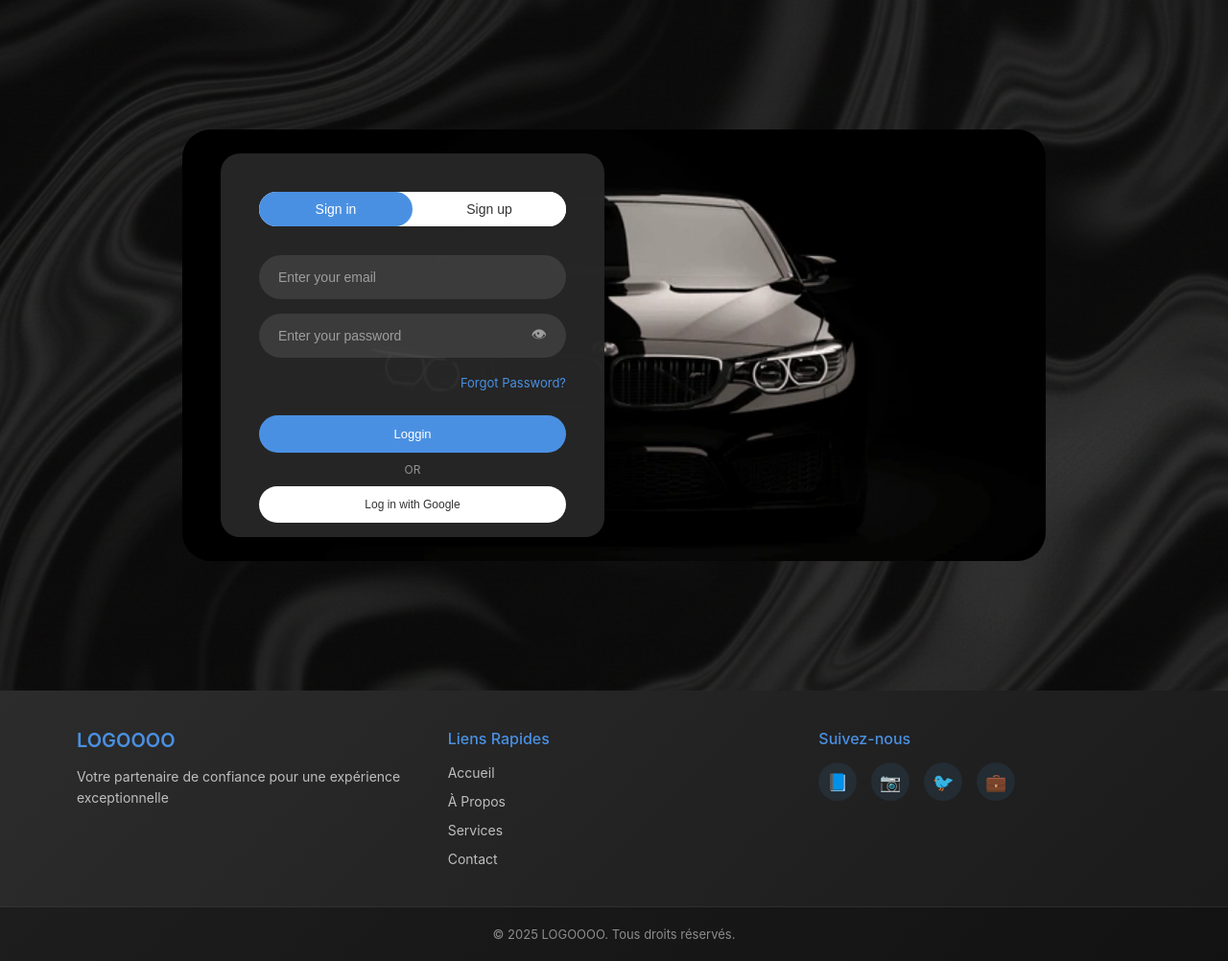
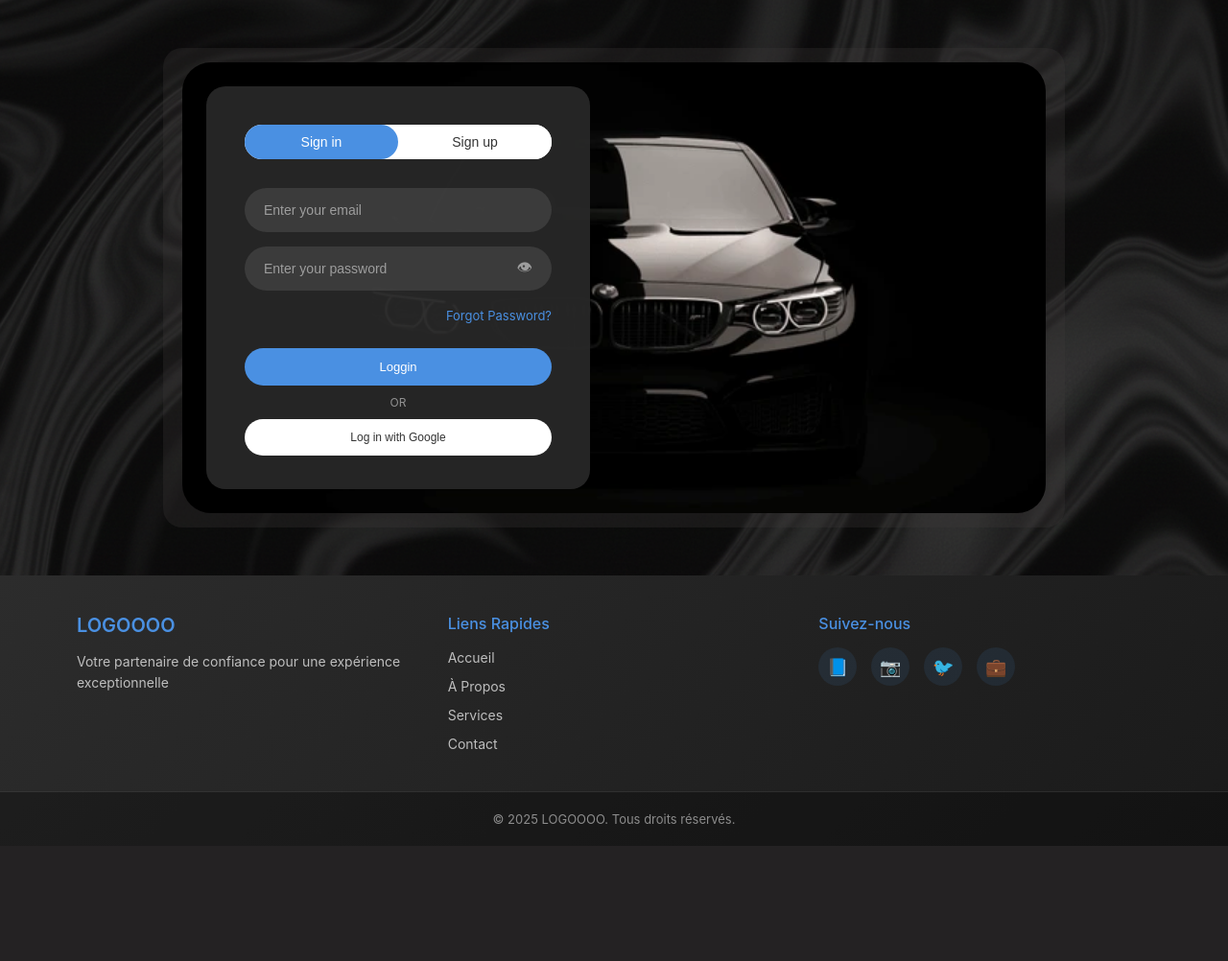
Before and after one commit to YaniAnis/ProjectWebDev, a PHP site: page /LoginPage.html in a window 1280 px wide. Shown: the part 62-1064 px from the top of the page at 96% size. After the commit the page ends 944 px from the top, so only its background shows below. Run offline with PHP 8.4, Linux system fonts and the light colour scheme.

Commit message:
LoginPage

```diff
--- a/LoginPage/styles.css
+++ b/LoginPage/styles.css
@@ -74,9 +74,12 @@ nav {
   display: flex;
   justify-content: center;
   align-items: center;
-  min-height: calc(100vh - 80px);
-  padding: 40px;
+  height: 500px;
+  width:940px;
+  margin:50px auto;
   position: relative;
+  background: rgba(61, 60, 60, 0.278);
+  border-radius: 20px;
 }
 
 .content-wrapper {
@@ -84,14 +87,15 @@ nav {
   align-items: center;
   gap: 0;
   max-width: 900px;
-  max-height: 450px;
+  height: 470px;
   width: 100%;
-  background: rgba(255, 255, 255, 0.1);
+
+  background: darkgray;
   background-image: url("public/bmw-image.webp");
   background-size: cover;
   background-position: center;
   border-radius: 30px;
-  padding: 40px;
+  padding: 25px;
   backdrop-filter: blur(20px);
 }
 
@@ -102,15 +106,20 @@ nav {
   padding: 40px;
   width: 100%;
   max-width: 400px;
-  height: 400px;
+  height: 420px;
   flex-shrink: 1;
-  transition: transform 0.5s ease-in-out;
+  /* Enhanced transition with modern cubic-bezier easing and perspective effect */
+  transition: transform 0.7s cubic-bezier(0.25, 0.46, 0.45, 0.94), opacity 0.7s cubic-bezier(0.25, 0.46, 0.45, 0.94);
   position: relative;
+  transform-origin: center;
+  perspective: 1000px;
 }
 
 /* Added class for sliding the card to the right */
 .login-card.slide-right {
-  transform: translateX(400px);
+  /* Smooth slide with subtle perspective and opacity fade */
+  transform: translateX(450px) rotateY(2deg);
+  opacity: 0.95;
 }
 
 /*.bmw-image-container {
@@ -229,7 +238,6 @@ input::placeholder {
   cursor: pointer;
 }
 
-
 /*FOOTER DEBUT*/
 footer {
   background: linear-gradient(135deg, #2c2c2c 0%, #1a1a1a 100%);
```
Also changed, not shown: LoginPage/LoginPage.html (line endings or trailing spaces).
